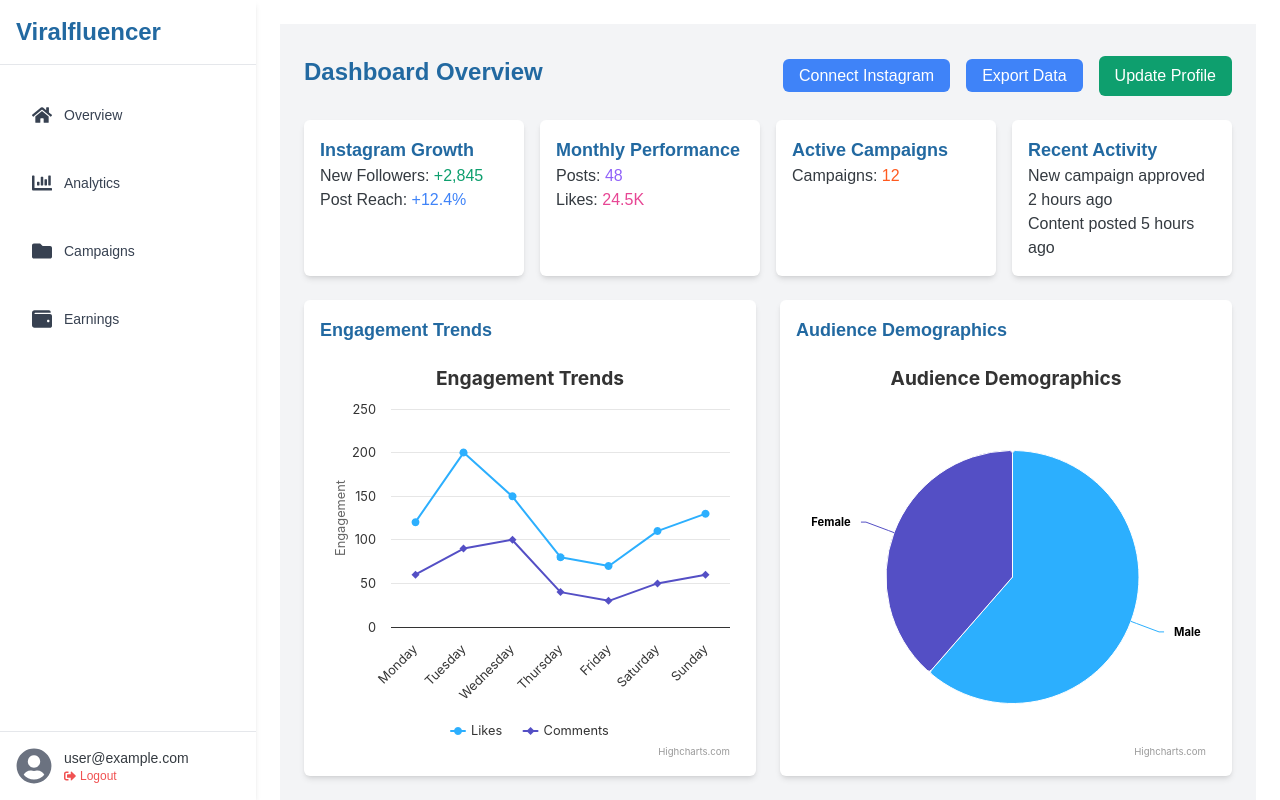
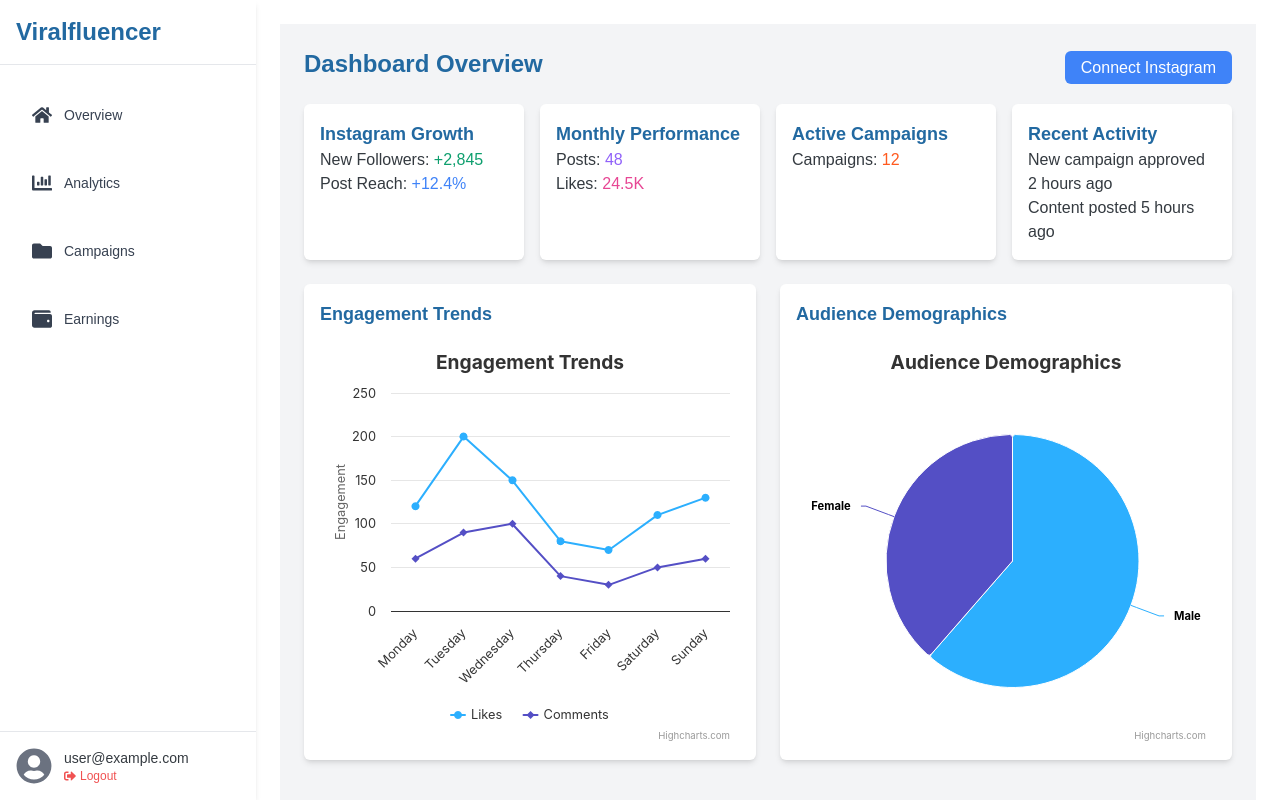
Before and after one commit to Ritikshroff/viralinfluencer, a React (Vite) app: page /dashboard in a window 1280 px wide. Built offline with nearby package versions, Linux system fonts and the light colour scheme.

Commit message:
some changes

```diff
--- a/src/components/Dashboard/DashboardContent.jsx
+++ b/src/components/Dashboard/DashboardContent.jsx
@@ -103,8 +103,6 @@ const DashboardContent = () => {
           >
             Connect Instagram
           </a>
-          <a href="https://www.instagram.com/oauth/authorize?enable_fb_login=0&force_authentication=1&client_id=1635152597208805&redirect_uri=https://www.viralfluencer.com/&response_type=code&scope=instagram_business_basic%2Cinstagram_business_manage_messages%2Cinstagram_business_manage_comments%2Cinstagram_business_content_publish%2Cinstagram_business_manage_insights" target="_self" rel="noopener noreferrer" className="px-4 py-2 bg-blue-500 text-white rounded-md">Export Data</a>
-          <button className="px-4 py-2 bg-green-500 text-white rounded-md">Update Profile</button>
         </div>
       </div>
 
```
